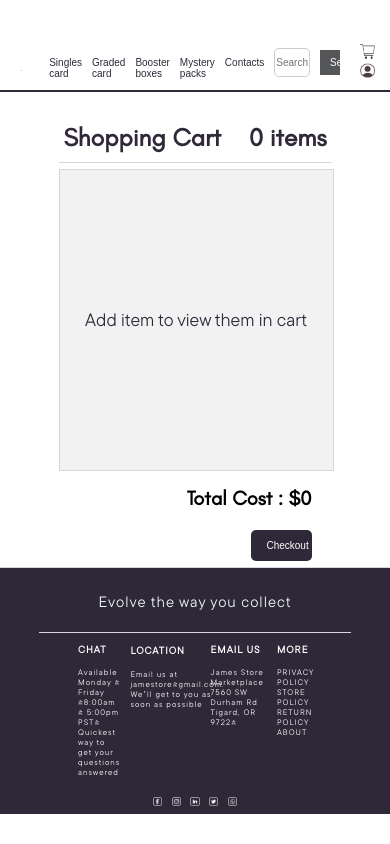
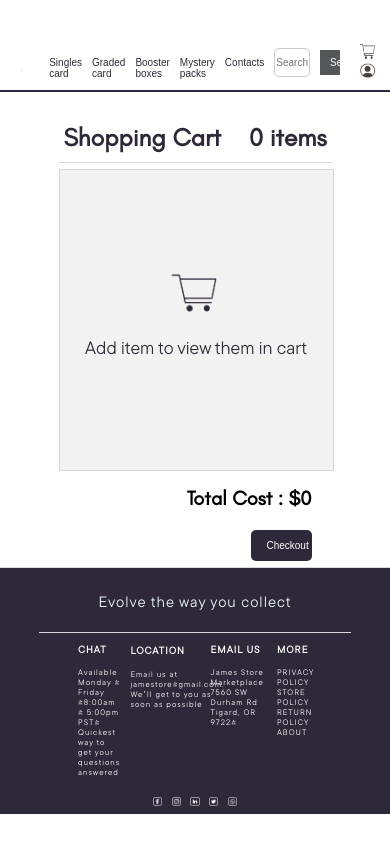
Before and after one commit to Amirularif/OnlineCardShoppingWebsite, a React (Create React App) app: page /cart in a window 390 px wide. Built offline with nearby package versions, Linux system fonts and the light colour scheme.

Commit message:
finalize cart 0 items styles

```diff
--- a/src/Pages/Cart.jsx
+++ b/src/Pages/Cart.jsx
@@ -1,4 +1,5 @@
 import React, {useState} from 'react';
+import emptycarticon from '../icons/new cart.png'
 import TotalPrice from '../Components/totalprice';
 import Header from '../Components/header';
 import Footer from '../Components/footer';
@@ -21,6 +22,7 @@ function Cart({ cartItems, onRemoveFromCart }) {
             <div className="cart-container-itemcounttext">{cartItemCount}</div>
           </div>
           <div className="empty-cart-container">
+            <img  src={emptycarticon} alt="Cart Icon" className="empty-cart-icon"/>
             <p>Add item to view them in cart</p>
           </div>
           <div className="cart-total-price-container">
--- a/src/styles-cart.css
+++ b/src/styles-cart.css
@@ -208,6 +208,7 @@
 
 .empty-cart-container {
     display: flex;
+    flex-direction: column;
     align-items: center;
     justify-content: center;
     height: 300px;
@@ -219,11 +220,19 @@
     margin-bottom: 2%;
 }
 
+.empty-cart-icon{
+    margin-top: 10px;
+    width: 4%;
+    height: auto;
+}
+
 .empty-cart-container p {
     font-family: 'TTCommonPro';
     font-size: 18px;
     text-align: center;
     color: #2F2838;
+    margin-bottom: 20px;
+    margin-top: 5px;
 }
 
 @media (max-width: 850px) {
@@ -420,6 +429,7 @@
 
     .empty-cart-container {
         display: flex;
+        flex-direction: column;
         align-items: center;
         justify-content: center;
         height: 300px;
@@ -431,6 +441,12 @@
         margin-bottom: 2%;
     }
 
+    .empty-cart-icon{
+        width: 20%;
+        height: auto;
+        margin-bottom: 5%;
+    }
+
     .empty-cart-container p {
         font-family: 'TTCommonPro';
         font-size: 18px;
```
Also changed, not shown: src/icons/new cart.png (added).
